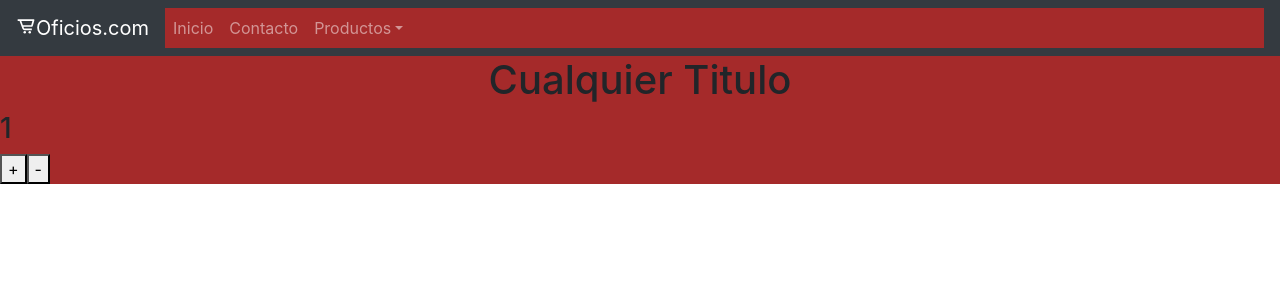
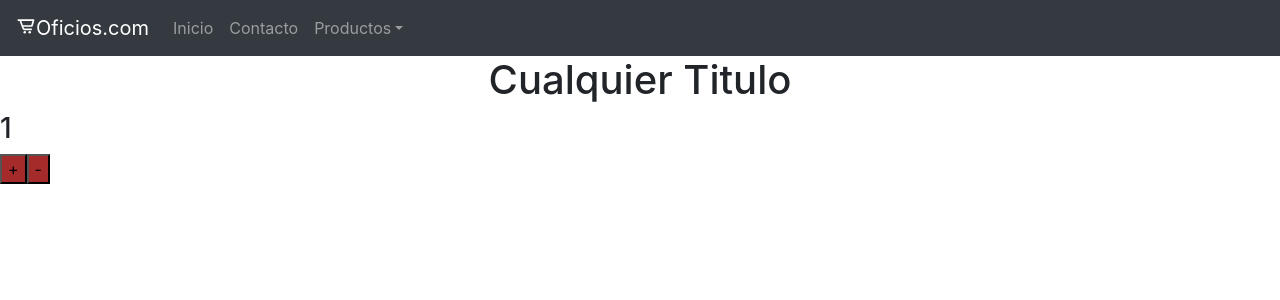
Before and after one commit to joselautaro/ProyectoReact, a React (Create React App) app: page / in a window 1280 px wide. Shown: the top 300 px of the page. Built offline with nearby package versions, Linux system fonts and the light colour scheme.

Commit message:
Background botones.

```diff
--- a/src/components/ItemCount/ItemCount.css
+++ b/src/components/ItemCount/ItemCount.css
@@ -1,3 +1,3 @@
-div{
+button{
     background-color: brown;
 }
```
